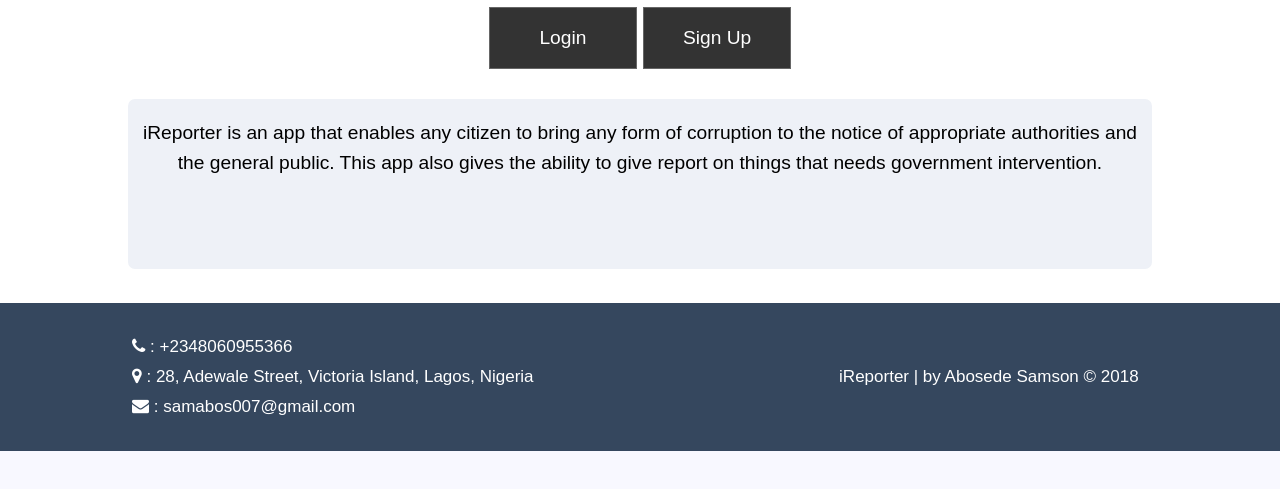
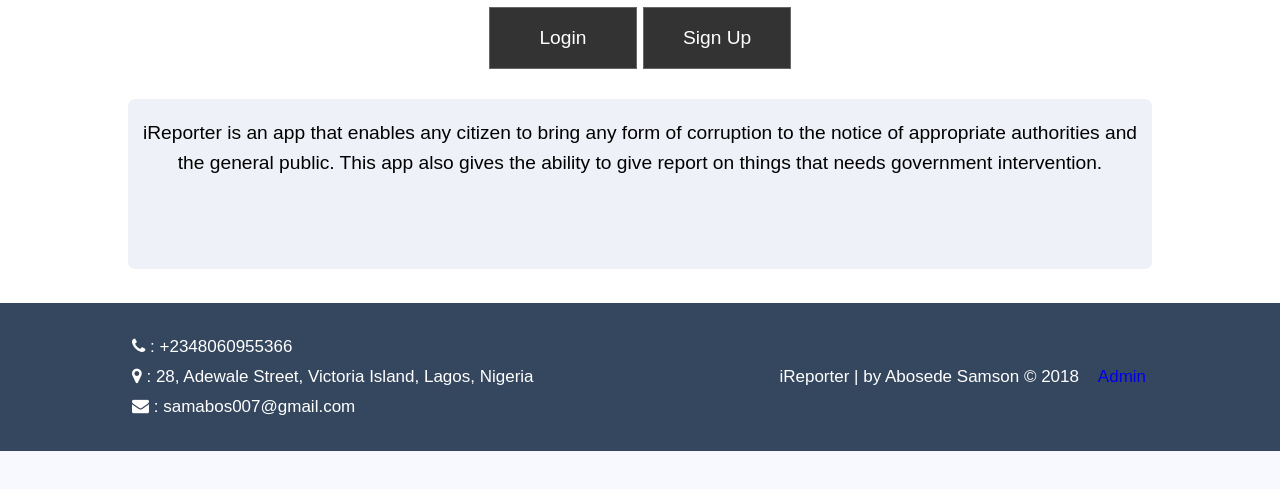
Before and after one commit to samorahno/i-reporter, a plain HTML site: page UI/index.html in a window 1280 px wide. Shown: the part 207-696 px from the top of the page. Drawn offline with Linux system fonts and the light colour scheme.

Commit message:
ui-update-index-page

```diff
--- a/UI/index.html
+++ b/UI/index.html
@@ -36,7 +36,7 @@
 				<td style="padding-left:120px;"><span class="footer-td">
 					<p><i class="fa fa-phone"></i> : +2348060955366 <br> <i class="fa fa-map-marker"></i> : 28, Adewale Street, Victoria Island, Lagos, Nigeria <br><i class="fa fa-envelope"></i> : samabos007@gmail.com </p>
 				</td>
-				<td style="padding-right:70px;"><span class="footer-td2">iReporter | by Abosede Samson &copy; 2018</span></td>
+				<td style="padding-right:70px;"><span class="footer-td2">iReporter | by Abosede Samson &copy; 2018</span>&nbsp;&nbsp;&nbsp;&nbsp;<a href="views/admin.html">Admin</a></td>
 			</tr>
 
 		</table>
```
